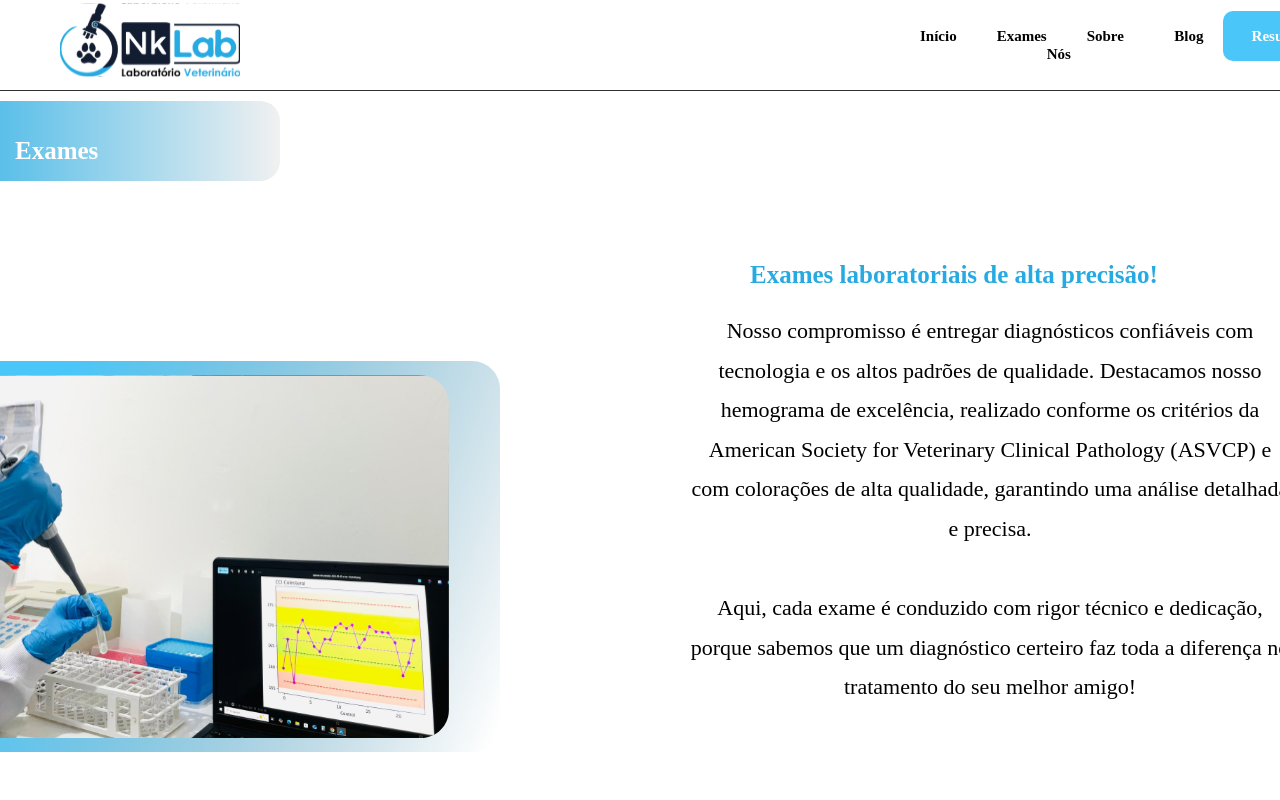
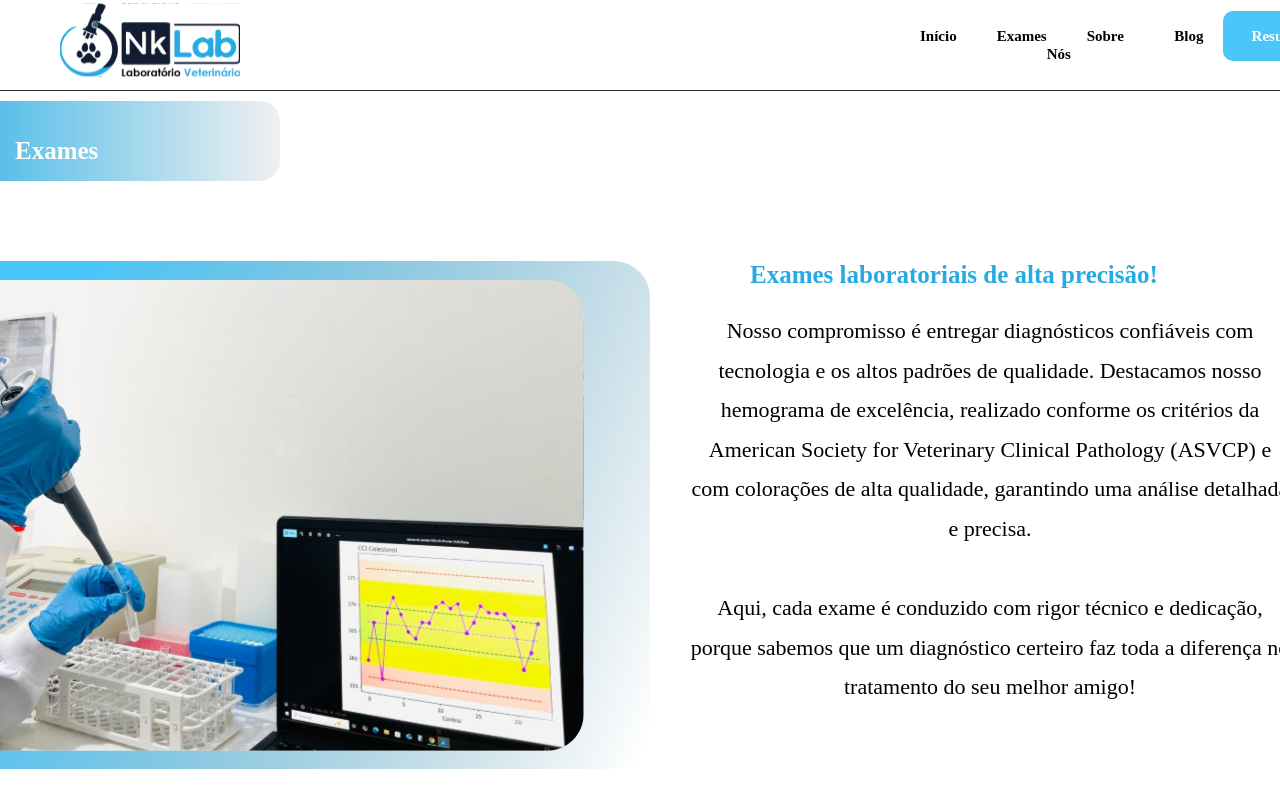
Before and after one commit to FranccoL/Nk-Lab, a React (Vite) app in the folder nklab/: page /exames in a window 1280 px wide. Shown: the top 800 px of the page. Built offline with nearby package versions, Linux system fonts and the light colour scheme; a web font is replaced by a local one.

Commit message:
Ajuste em img grafico

```diff
--- a/nklab/src/components/ExamesPage/ExamesPage.css
+++ b/nklab/src/components/ExamesPage/ExamesPage.css
@@ -46,9 +46,9 @@
 
 .exames-logo {
     position: absolute;
-    width: 500px;
+    width: 650px;
     height: auto;
-    margin-top: 100px;
+    margin-top: 0px;
 }
 
 .exames-text {
```
